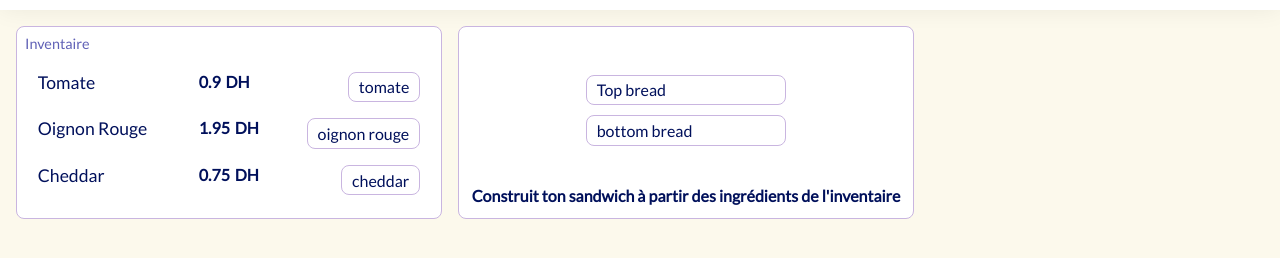
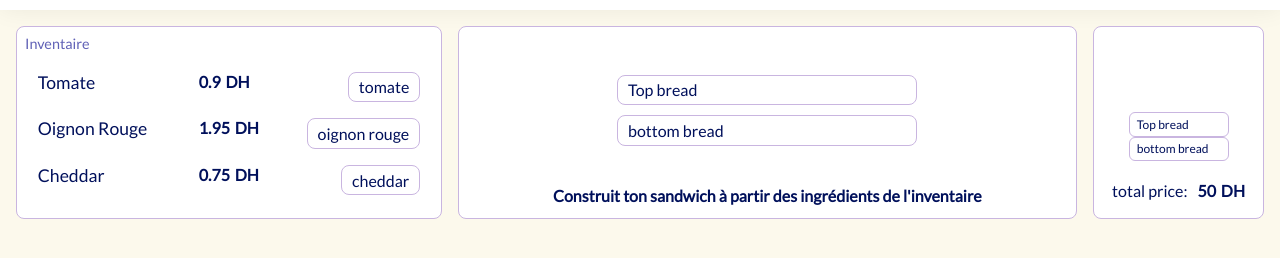
Before and after one commit to IliassZahDev/Sandwich-maker, a plain HTML site: page index.html in a window 1280 px wide. Shown: the part 50-308 px from the top of the page. Drawn offline with Linux system fonts and the light colour scheme.

Commit message:
Add result section

```diff
--- a/index.html
+++ b/index.html
@@ -7,6 +7,7 @@
   <link rel="stylesheet" href="style/header.css">
   <link rel="stylesheet" href="style/sidebare.css">
   <link rel="stylesheet" href="style/table.css">
+  <link rel="stylesheet" href="style/result.css">
   <script src="app.js" defer></script>
   <title>Sandwich Maker</title>
 </head>
@@ -25,28 +26,30 @@
   </header>
 
   <main class="flex-item">
+
     <aside class="box ingrediants-section">
       <div class="sidebar-head">inventaire</div>
       <div class="ingredients-list">
 
         <p class="ingr-name">tomate</p>
-        <div class="ingr-price">0.9<span class="unit">dh</span></div>
+        <div class="price">0.9<span class="unit">dh</span></div>
         <div class="ingr-container">
           <div class="ingr-article tomate" draggable="true">tomate</div>
         </div>
 
         <p class="ingr-name">oignon rouge</p>
-        <div class="ingr-price">1.95<span class="unit">dh</span></div>
+        <div class="price">1.95<span class="unit">dh</span></div>
         <div class="ingr-container">
           <div class="ingr-article oignon-rouge" draggable="true">oignon rouge</div>
         </div>
         <p class="ingr-name">cheddar</p>
-        <div class="ingr-price">0.75<span class="unit">dh</span></div>
+        <div class="price">0.75<span class="unit">dh</span></div>
         <div class="ingr-container">
           <div class="ingr-article cheddar" draggable="true">cheddar</div>
         </div>
       </div>
     </aside>
+
     <section class="table box flex-item">
       <div class="burger-container">
         <div class="top-bread ingr-article">Top bread</div>
@@ -55,6 +58,22 @@
       </div>
       <div class="description">Construit ton sandwich à partir des ingrédients de l'inventaire</div>
     </section>
+
+    <section class="result box flex-item">
+      <div class="burger-container">
+        <div class="top-bread ingr-article">Top bread</div>
+        <div class="ingrediants-container"></div>
+        <div class="bottom-bread ingr-article">bottom bread</div>
+      </div>
+
+      <div class="total-price flex-item">
+        <span>total price:</span>
+        <div class="price">
+          50<span class="unit">dh</span>
+        </div>
+      </div>
+    </section>
+
   </main>
 
 </body>
--- a/style/general.css
+++ b/style/general.css
@@ -36,6 +36,14 @@ body{
   padding: .5em;
 }
 
+.price{
+  font-weight: 600;
+  .unit{
+    text-transform: uppercase;
+    margin-left: .3em;
+  }
+}
+
 /* Ingredients */
 .ingr-article{
   border: 1px solid var(--border-color);
@@ -45,5 +53,5 @@ body{
 
   cursor: move;
 
-  width: 200px;
+  width: 300px;
 }
--- /dev/null
+++ b/style/result.css
@@ -0,0 +1,16 @@
+.result{
+  flex-direction: column;
+  justify-content: end;
+  .ingr-article{
+    width: 100px;
+    /* To remove */
+    font-size: 12px;
+  }
+  .total-price{
+    margin: 10px;
+    margin-top: 20px;
+    & > span {
+      margin-right: 10px;
+    }
+  }
+}
--- a/style/sidebare.css
+++ b/style/sidebare.css
@@ -21,13 +21,6 @@ main{
       text-transform: capitalize;
       font-size: 1.1em;
     }
-    .ingr-price{
-      font-weight: 600;
-      .unit{
-        text-transform: uppercase;
-        margin-left: .3em;
-      }
-    }
     .ingr-container{
       display: flex;
       justify-content: end;
--- a/style/table.css
+++ b/style/table.css
@@ -1,5 +1,6 @@
 .table {
   flex-direction: column;
+  flex: 1;
   .burger-container{
     flex: 1;
 
```
